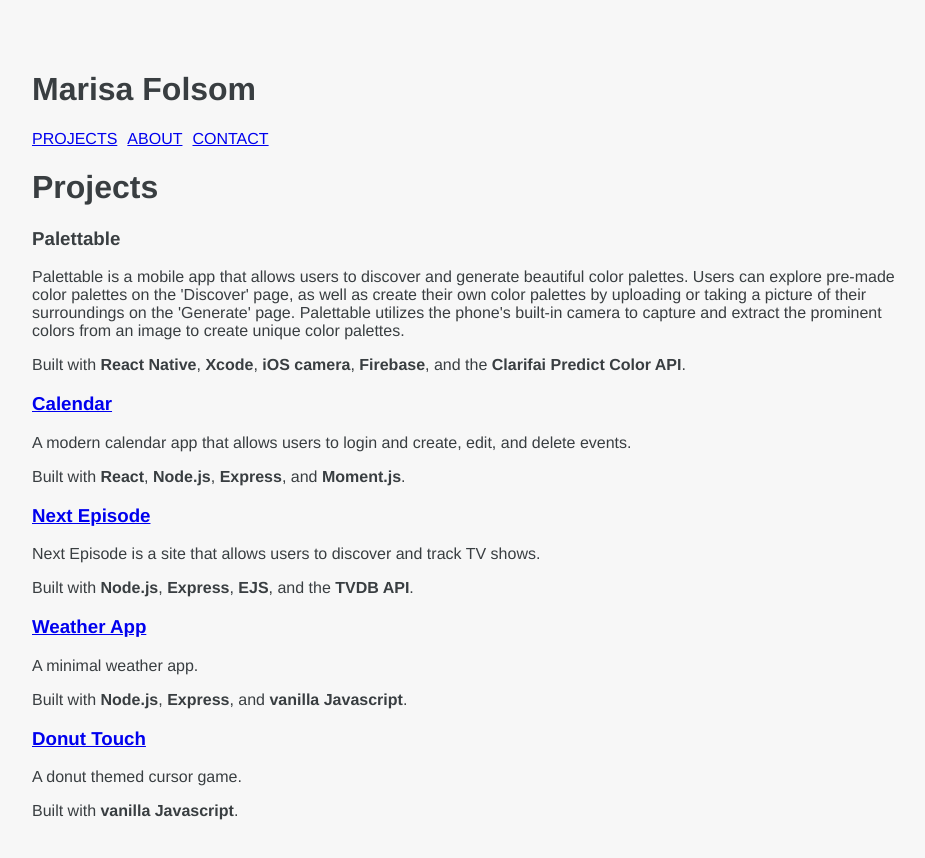
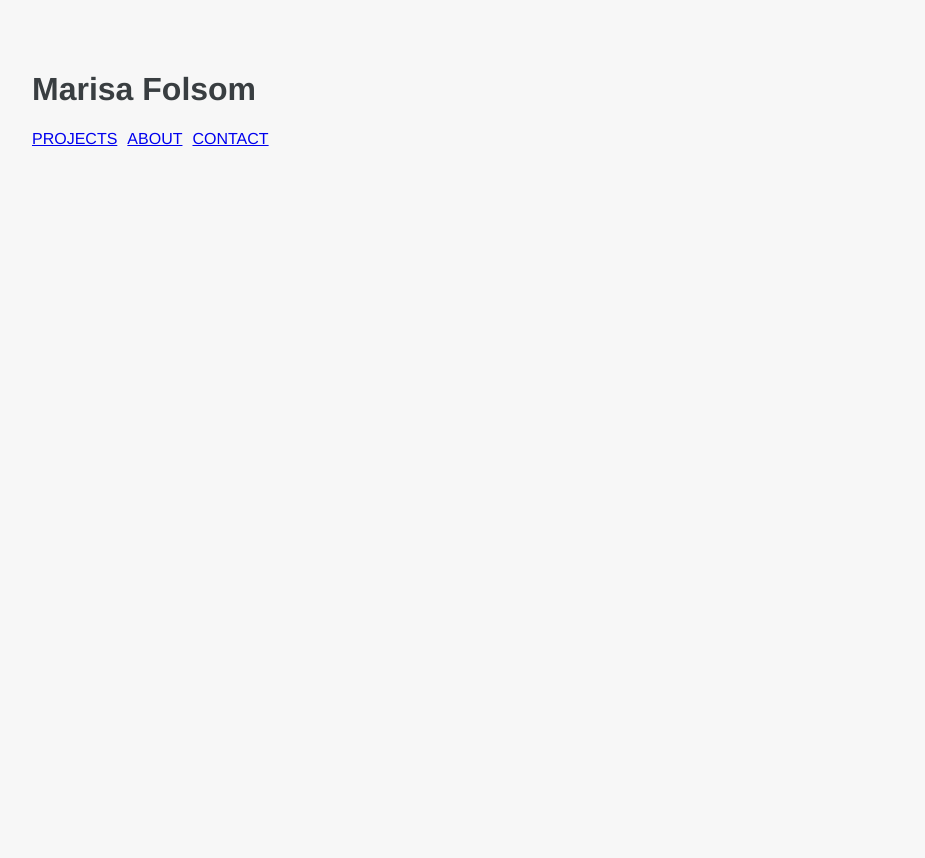
Before and after one commit to marifolsom/portfolio-site, a React (Create React App) app: page / in a window 1280 px wide. Before the commit this address led to /projects. Shown: the top 858 px of the page, without its empty margins (168-1093 px from the left). After the commit the page ends 800 px from the top, so only its background shows below. Built offline with nearby package versions, Linux system fonts and the light colour scheme.

Commit message:
Rename project from portfolio-website to portfolio

```diff
--- a/package.json
+++ b/package.json
@@ -1,6 +1,6 @@
 {
-  "name": "portfolio-website",
-  "homepage": "http://marifolsom.github.io/portfolio-website",
+  "name": "portfolio",
+  "homepage": "http://marifolsom.github.io/portfolio",
   "version": "0.1.0",
   "private": true,
   "dependencies": {
--- a/src/App.js
+++ b/src/App.js
@@ -13,10 +13,10 @@
         <div className="site-container">
           <h1 className="site-title">Marisa Folsom</h1>
           <Navbar />
-          <Route exact path="/" render={() => <Redirect to="/projects"/>} />
-          <Route exact path="/projects" component={Projects} />
-          <Route exact path="/about" component={About} />
-          <Route exact path="/contact" component={Contact} />
+          <Route exact path="portfolio" render={() => <Redirect to="portfolio/projects"/>} />
+          <Route exact path="portfolio/projects" component={Projects} />
+          <Route exact path="portfolio/about" component={About} />
+          <Route exact path="portfolio/contact" component={Contact} />
         </div>
       </Router>
     )
--- a/src/components/Navbar/index.js
+++ b/src/components/Navbar/index.js
@@ -5,9 +5,9 @@
   render() {
     return (
       <nav>
-        <Link to="/projects" className="nav-link">PROJECTS</Link>
-        <Link to="/about" className="nav-link">ABOUT</Link>
-        <Link to="/contact" className="nav-link">CONTACT</Link>
+        <Link to="portfolio/projects" className="nav-link">PROJECTS</Link>
+        <Link to="portfolio/about" className="nav-link">ABOUT</Link>
+        <Link to="portfolio/contact" className="nav-link">CONTACT</Link>
       </nav>
     )
   }
```
Also changed, not shown: 1 other file (tests, documents, lock files or other folders).
